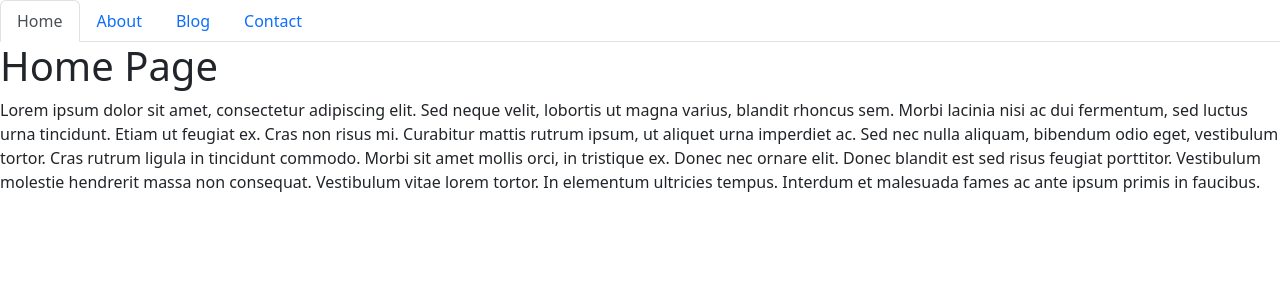
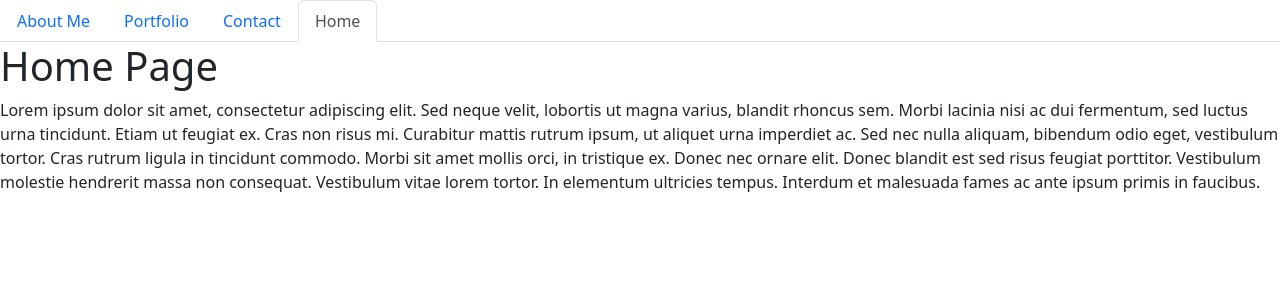
Before and after one commit to dhclarke99/react-portfolio, a React (Create React App) app: page / in a window 1280 px wide. Shown: the top 300 px of the page. Built offline with nearby package versions, Linux system fonts and the light colour scheme.

Commit message:
updated the Blog constructor to be a Portfolio constructor. renamed and organized Nav tabs

```diff
--- a/src/components/NavTabs.js
+++ b/src/components/NavTabs.js
@@ -5,17 +5,7 @@ import React from 'react';
 function NavTabs({ currentPage, handlePageChange }) {
   return (
     <ul className="nav nav-tabs">
-      <li className="nav-item">
-        <a
-          href="#home"
-          onClick={() => handlePageChange('Home')}
-          //*  TODO: BONUS: Add a comment explaining what kind of operator this is and what it is checking for
 
-          className={currentPage === 'Home' ? 'nav-link active' : 'nav-link'}
-        >
-          Home
-        </a>
-      </li>
       <li className="nav-item">
         <a
           href="#about"
@@ -24,18 +14,19 @@ function NavTabs({ currentPage, handlePageChange }) {
 
           className={currentPage === 'About' ? 'nav-link active' : 'nav-link'}
         >
-          About
+          About Me
         </a>
       </li>
+
       <li className="nav-item">
         <a
-          href="#blog"
-          onClick={() => handlePageChange('Blog')}
+          href="#portfolio"
+          onClick={() => handlePageChange('Portfolio')}
           //  TODO: Add a comment explaining what this logic is doing
 
           className={currentPage === 'Blog' ? 'nav-link active' : 'nav-link'}
         >
-          Blog
+          Portfolio
         </a>
       </li>
       <li className="nav-item">
@@ -49,6 +40,18 @@ function NavTabs({ currentPage, handlePageChange }) {
           Contact
         </a>
       </li>
+      <li className="nav-item">
+        <a
+          href="#home"
+          onClick={() => handlePageChange('Home')}
+          //*  TODO: BONUS: Add a comment explaining what kind of operator this is and what it is checking for
+
+          className={currentPage === 'Home' ? 'nav-link active' : 'nav-link'}
+        >
+          Home
+        </a>
+      </li>
+
     </ul>
   );
 }
--- a/src/components/PortfolioContainer.js
+++ b/src/components/PortfolioContainer.js
@@ -2,7 +2,7 @@ import React, { useState } from 'react';
 import NavTabs from './NavTabs';
 import Home from './pages/Home';
 import About from './pages/About';
-import Blog from './pages/Blog';
+import Portfolio from './pages/Portfolio';
 import Contact from './pages/Contact';
 
 export default function PortfolioContainer() {
@@ -16,8 +16,8 @@ export default function PortfolioContainer() {
     if (currentPage === 'About') {
       return <About />;
     }
-    if (currentPage === 'Blog') {
-      return <Blog />;
+    if (currentPage === 'Portfolio') {
+      return <Portfolio />;
     }
     return <Contact />;
   };
--- a/src/components/pages/About.js
+++ b/src/components/pages/About.js
@@ -3,7 +3,7 @@ import React from 'react';
 export default function About() {
   return (
     <div>
-      <h1>About Page</h1>
+      <h1>About Me</h1>
       <p>
         Nunc pharetra finibus est at efficitur. Praesent sed congue diam.
         Integer gravida dui mauris, ut interdum nunc egestas sed. Aenean sed
--- a/src/components/pages/Blog.js
+++ b/src/components/pages/Portfolio.js
@@ -1,9 +1,9 @@
 import React from 'react';
 
-export default function Blog() {
+export default function Portfolio() {
   return (
     <div>
-      <h1>Blog Page</h1>
+      <h1>Portfolio</h1>
       <p>
         Donec a volutpat quam. Curabitur nec varius justo, sed rutrum ligula.
         Curabitur pellentesque turpis sit amet eros iaculis, a mollis arcu
```
